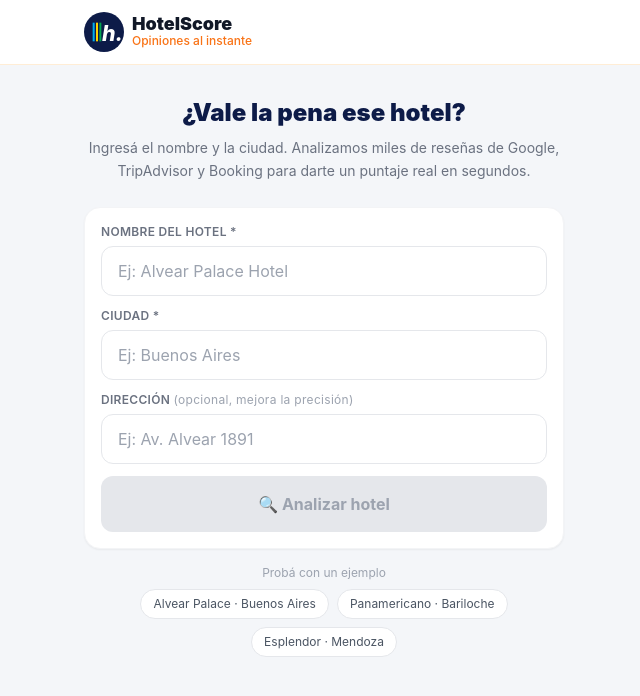
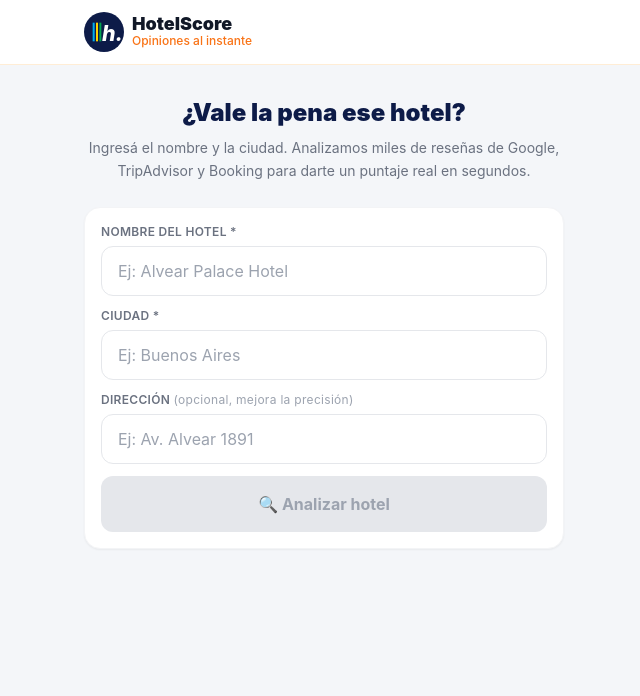
Before and after one commit to gabrielraffaeli-tech/hotel-score, a Next.js app: page / in a window 1280 px wide. Shown: the top 696 px of the page, without its empty margins (316-956 px from the left). Built offline with nearby package versions, Linux system fonts and the light colour scheme.

Commit message:
Quitar dimensión comodidad, limpiar algoritmo, sacar ejemplos

```diff
--- a/pages/index.js
+++ b/pages/index.js
@@ -213,23 +213,6 @@ export default function Home() {
             </button>
           </form>
 
-          {/* Ejemplos rápidos */}
-          {!resultado && !cargando && (
-            <div className="mt-4">
-              <p className="text-xs text-gray-400 text-center mb-2">Probá con un ejemplo</p>
-              <div className="flex gap-2 flex-wrap justify-center">
-                {EJEMPLOS.map(ej => (
-                  <button
-                    key={ej.nombre}
-                    onClick={() => usarEjemplo(ej)}
-                    className="text-xs bg-white border border-gray-200 text-gray-600 px-3 py-1.5 rounded-full hover:border-hcyan hover:text-navy-700 transition-colors"
-                  >
-                    {ej.nombre} · {ej.ciudad}
-                  </button>
-                ))}
-              </div>
-            </div>
-          )}
 
           {/* Loading */}
           {cargando && <Spinner />}
```
Also changed, not shown: lib/reviewAnalyzer.js.
